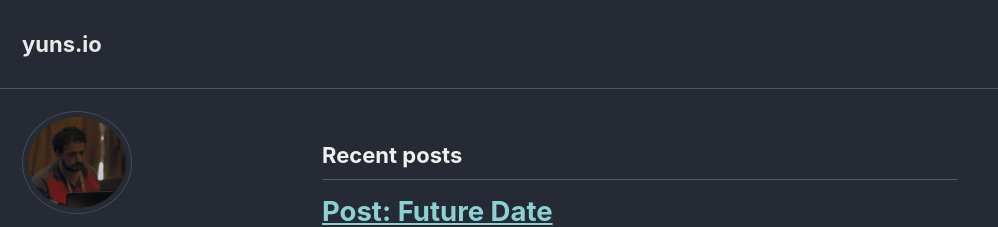
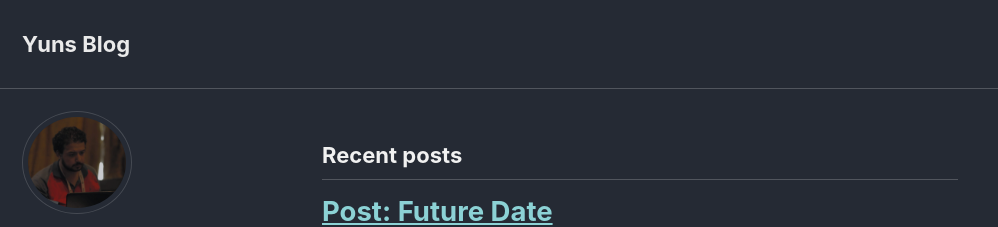
Before and after one commit to SalahMSaleh/SalahMSaleh.github.io, a Jekyll site: the page built from index.html, in a window 1280 px wide and 900 px high. Shown: the top 227 px of the window, without its empty margins (0-998 px from the left). Built offline with Jekyll 4.4.1, drawn with Linux system fonts in a browser that asks for light colours; cached includes are drawn as plain includes; nearby versions of some CDN libraries; the list of posts is cut into pages by our own code.

Commit message:
Update _config.yml

```diff
--- a/_config.yml
+++ b/_config.yml
@@ -16,7 +16,7 @@ minimal_mistakes_skin    : "dark" # "air", "aqua", "contrast", "dark", "dirt", "
 
 # Site Settings
 locale                   : "en-US"
-title                    : "Yuns Blog"
+title                    : "yuns.io"
 title_separator          : "HTB and CTF Writups"
 subtitle                 : # site tagline that appears below site title in masthead
 name                     : "Salah Saleh"
@@ -26,7 +26,7 @@ baseurl                  : # the subpath of your site, e.g. "/blog"
 repository               : "salahmsaleh/salahmsaleh.github.io"
 teaser                   : # path of fallback teaser image, e.g. "/assets/images/500x300.png"
 logo                     : # path of logo image to display in the masthead, e.g. "/assets/images/88x88.png"
-masthead_title           : "yuns.io" # overrides the website title displayed in the masthead, use " " for no title
+masthead_title           : "Yuns Blog" # overrides the website title displayed in the masthead, use " " for no title
 # breadcrumbs            : false # true, false (default)
 words_per_minute         : 200
 comments:
```
